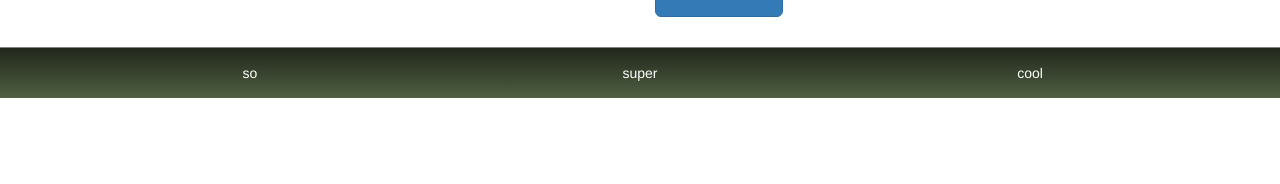
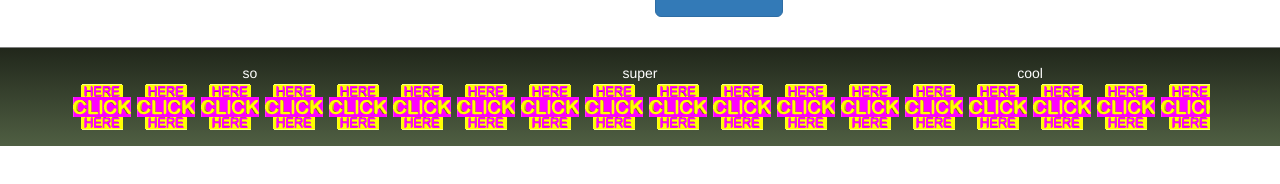
Before and after one commit to skjerpa/smalltheme, a plain HTML site: page index.html in a window 1280 px wide. Shown: the part 590-774 px from the top of the page. Drawn offline with nearby package versions, Linux system fonts and the light colour scheme.

Commit message:
ugly is new beautiful

```diff
--- a/index.html
+++ b/index.html
@@ -114,6 +114,7 @@
         cool
       </div>
     </div>
+    <div style="height:48px;background-image:url('clickhere.gif')"></div>
   </div>
 </div>
 
```
Also changed, not shown: clickhere.gif (added).
